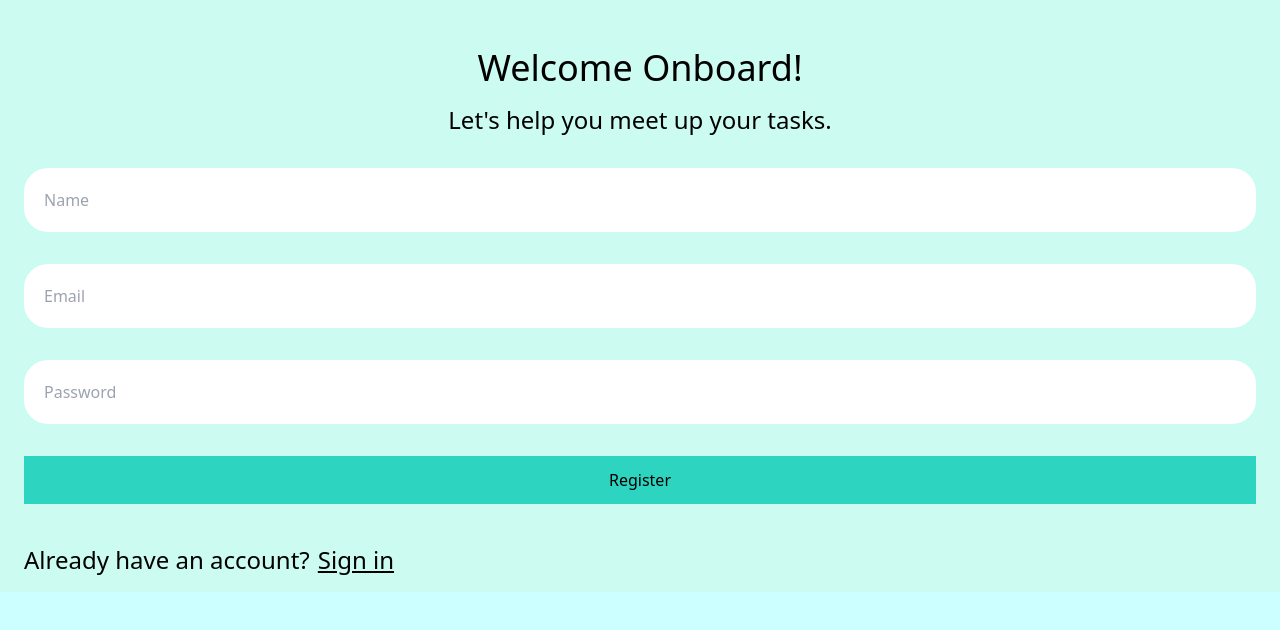
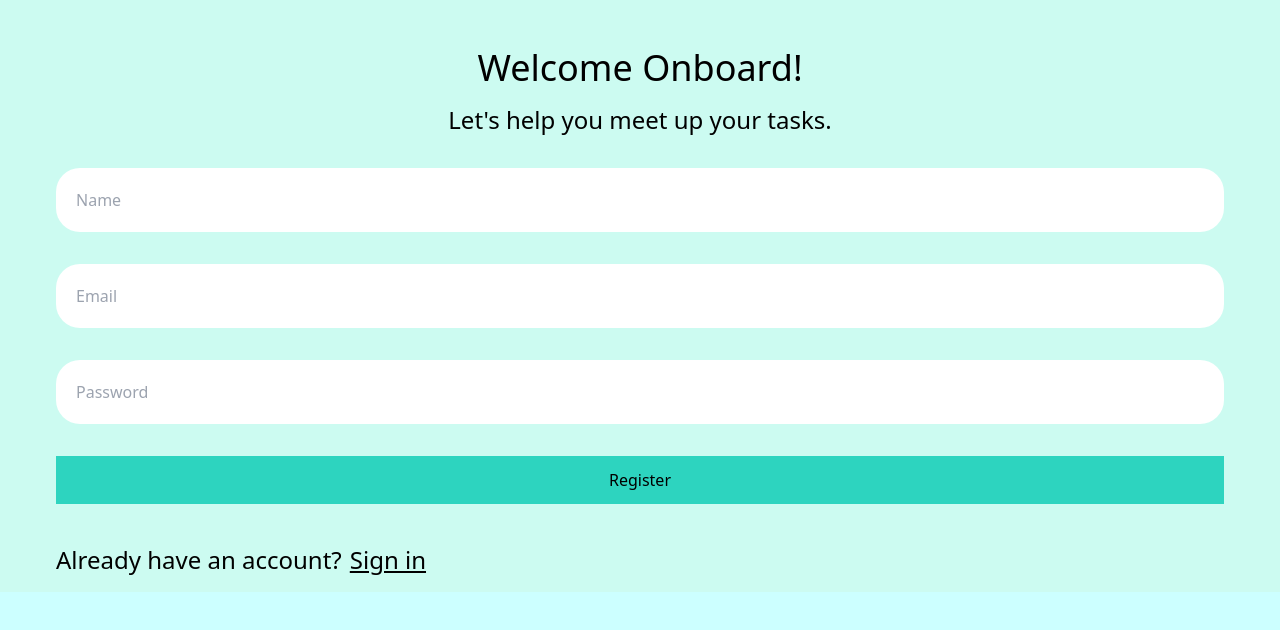
Before and after one commit to chiomaubaezuonu/todo, a React (Create React App) app: page /signup in a window 1280 px wide. Shown: the top 630 px of the page. Built offline with nearby package versions, Linux system fonts and the light colour scheme.

Commit message:
Added padding on x-axis for  login and sign up pages

```diff
--- a/src/pages/Login.tsx
+++ b/src/pages/Login.tsx
@@ -23,7 +23,7 @@ const Login: FC = () => {
         })
     }
     return (
-        <div className='bg-teal-100 h-full lg:h-full flex flex-col pt-12 lg:pt-4 pb-4  items-center'>
+        <div className='bg-teal-100 h-full lg:h-full px-8 flex flex-col pt-12 lg:pt-4 pb-4  items-center'>
             <form onSubmit={handleSubmit} className='w-full flex flex-col items-center'>
                 <h1 className='text-4xl mt-16 lg:mt-8 lg:mb-4 mb-8'>Welcome Onboard!</h1>
                 <p className='text-xl md:text-2xl mb-8'>Let's help you meet up your tasks.</p>
--- a/src/pages/SignUp.tsx
+++ b/src/pages/SignUp.tsx
@@ -23,7 +23,7 @@ const SignUp: FC = () => {
             })
     }
     return (
-        <div className='bg-teal-100 h-full lg:h-full flex flex-col pt-12 lg:pt-4 pb-4  items-center'>
+        <div className='bg-teal-100 h-full lg:h-full flex flex-col px-8 pt-12 lg:pt-4 pb-4  items-center'>
             <form onSubmit={handleSubmit} className='w-full flex flex-col items-center'>
                 <h1 className='text-4xl mt-16 lg:mt-8 lg:mb-4 mb-8'>Welcome Onboard!</h1>
                 <p className='text-xl md:text-2xl mb-8'>Let's help you meet up your tasks.</p>
```
